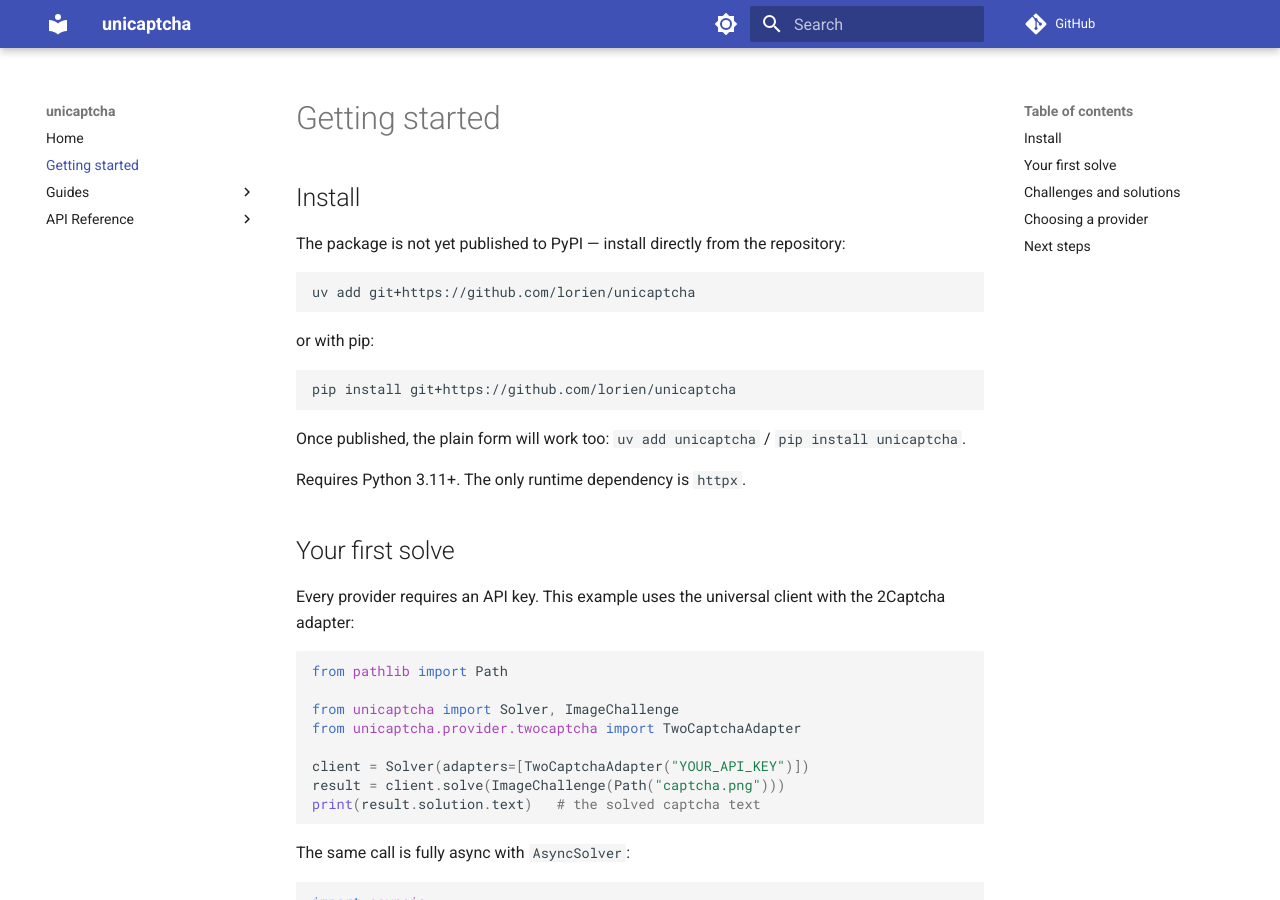
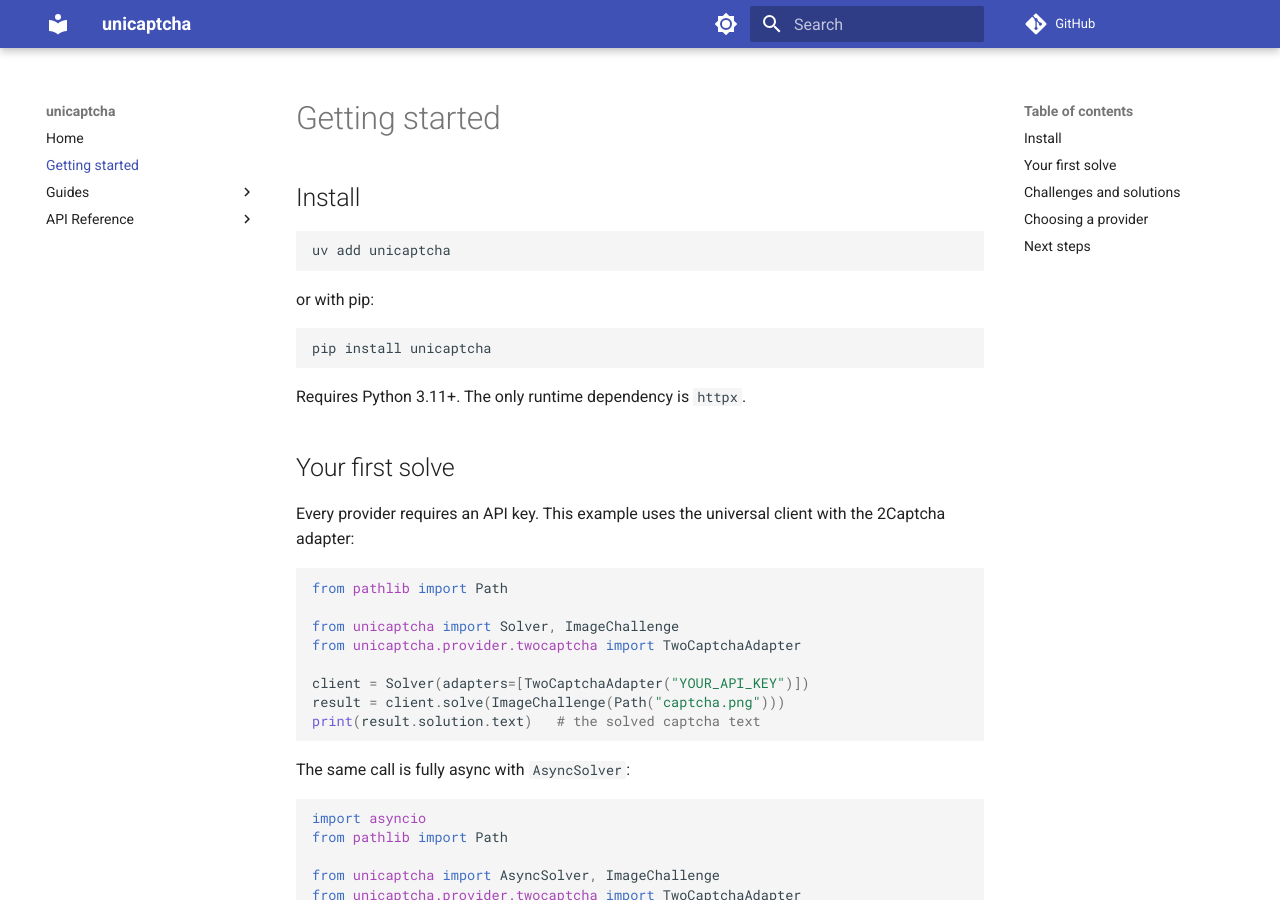
Before and after one commit to lorien/unicaptcha, an MkDocs documentation site: the page built from docs/getting-started.md, in a window 1280 px wide and 900 px high. Built offline with MkDocs 1.6.1 and Material for MkDocs 9.7.7, drawn with Linux system fonts in a browser that asks for light colours; comment, search, counter and statistics services are not loaded.

Commit message:
Point install docs at PyPI now that v0.1.0 is published
Revert the git+https install form in README and getting-started to the
plain uv add / pip install unicaptcha — the v0.1.0 release is live on
PyPI, fulfilling the earlier "once published" note.

````diff
--- a/docs/getting-started.md
+++ b/docs/getting-started.md
@@ -2,21 +2,15 @@
 
 ## Install
 
-The package is not yet published to PyPI — install directly from the
-repository:
-
 ```
-uv add git+https://github.com/lorien/unicaptcha
+uv add unicaptcha
 ```
 
 or with pip:
 
 ```
-pip install git+https://github.com/lorien/unicaptcha
+pip install unicaptcha
 ```
-
-Once published, the plain form will work too:
-`uv add unicaptcha` / `pip install unicaptcha`.
 
 Requires Python 3.11+. The only runtime dependency is `httpx`.
 
````
Also changed, not shown: README.md (+2 -6 lines).
